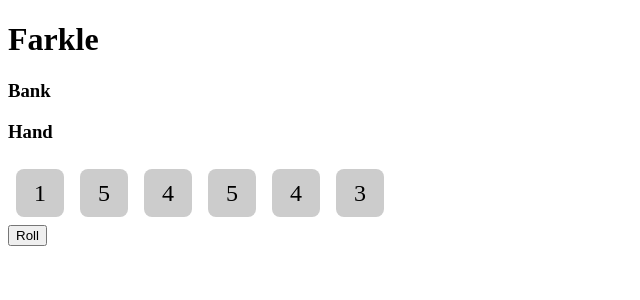
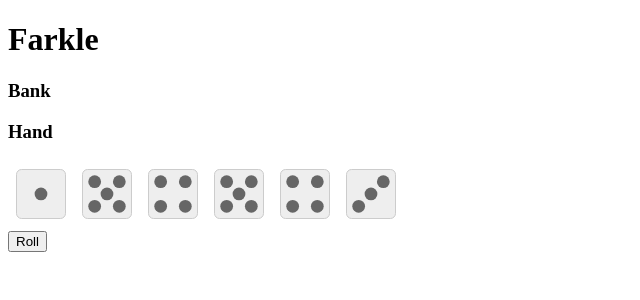
Before and after one commit to murbar/farkle, a React (Create React App) app: page / in a window 1280 px wide. Shown: the top 300 px of the page, without its empty margins (0-640 px from the left). Built offline with nearby package versions, Linux system fonts and the light colour scheme.

Commit message:
Add pips

```diff
--- a/src/components/Die.js
+++ b/src/components/Die.js
@@ -1,19 +1,35 @@
 import React from 'react';
 import styled from 'styled-components';
+import { ReactComponent as PipsSprite } from '../images/pips.svg';
 
 const DieStyles = styled.div`
   display: inline-flex;
   justify-content: center;
   align-items: center;
   position: relative;
-  background: #ccc;
-  border-radius: 0.5rem;
+  border-radius: 0.35rem;
   width: 3rem;
   height: 3rem;
   font-size: 1.5em;
   margin: 0.5rem;
+  background: #eee;
+  border: 1px solid #ccc;
+  overflow: hidden;
+`;
+
+const Pips = styled(PipsSprite)`
+  position: absolute;
+  width: 600%;
+  height: 100%;
+  top: 0;
+  left: ${p => `-${(p.count - 1) * 100}%`};
+  color: #666;
 `;
 
 export default function Die({ value, handleClick }) {
-  return <DieStyles onClick={() => handleClick(value)}>{value}</DieStyles>;
+  return (
+    <DieStyles onClick={() => handleClick(value)}>
+      <Pips count={value} />
+    </DieStyles>
+  );
 }
```
Also changed, not shown: src/images/pips.svg (added).
